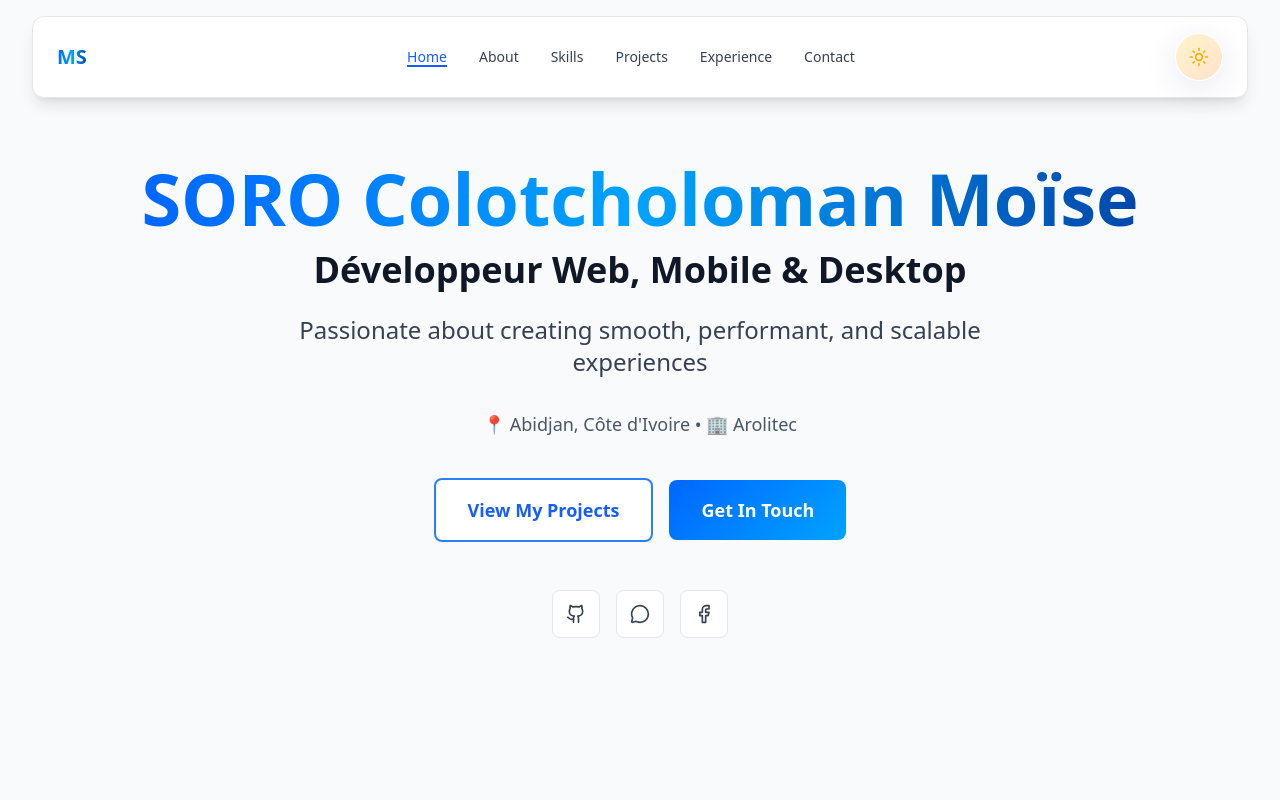
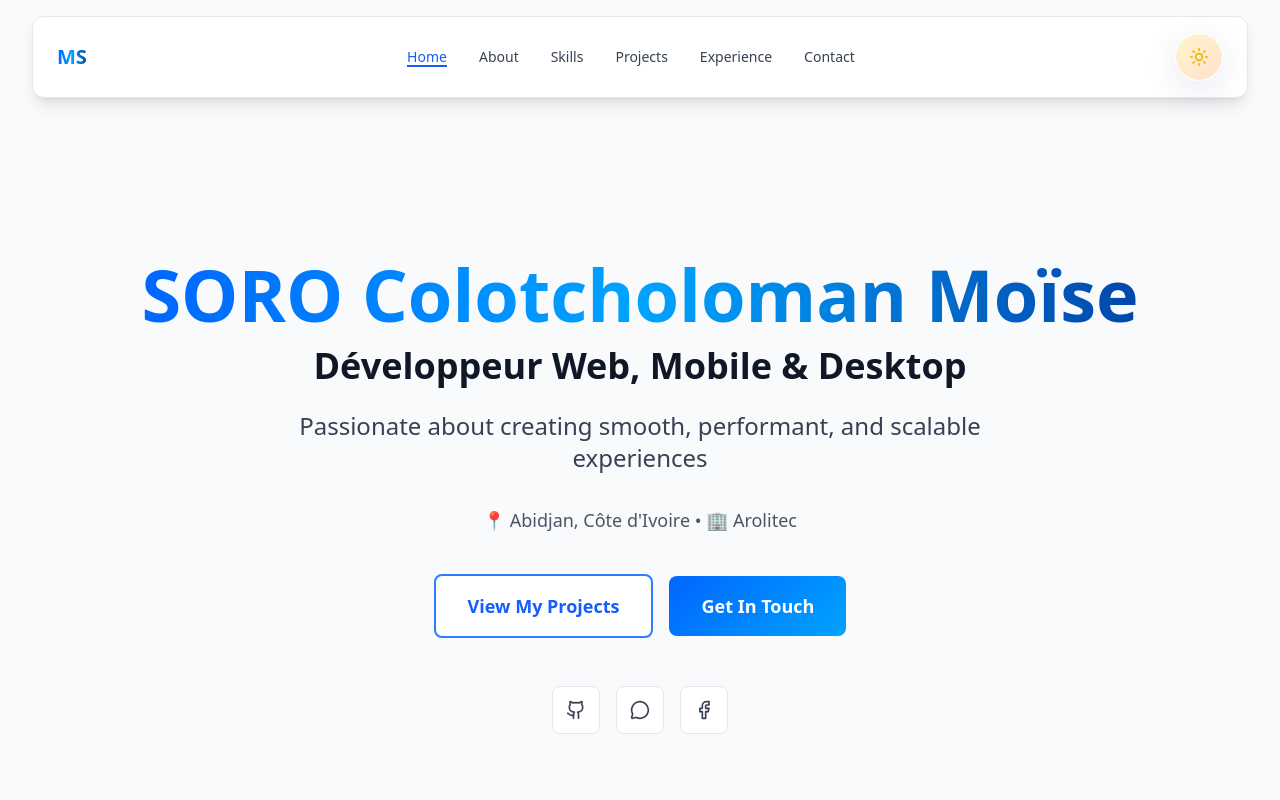
Before and after one commit to SoroMoise/portfolio, a Next.js app: page / in a window 1280 px wide. Shown: the top 800 px of the page. Built offline with nearby package versions, Linux system fonts and the light colour scheme.

Commit message:
Update Layout and Skills components for improved styling and consistency
- Added padding to the main section in Layout component for better spacing.
- Fixed syntax in Skills component by adding missing commas for cleaner code.

```diff
--- a/components/Layout.tsx
+++ b/components/Layout.tsx
@@ -17,7 +17,7 @@ export function Layout({ children }: LayoutProps) {
       </div>
 
       <Navbar />
-      <main>{children}</main>
+      <main className="pt-24">{children}</main>
 
       {/* Footer */}
       <footer className="border-t border-gray-200 dark:border-gray-800 bg-white dark:bg-gray-900 py-8 px-4 sm:px-6 lg:px-8">
--- a/components/Skills.tsx
+++ b/components/Skills.tsx
@@ -115,7 +115,7 @@ export function Skills() {
         <div className="space-y-12">
           {SKILL_CATEGORIES.map((category, categoryIndex) => {
             const categorySkills = SKILLS.filter(
-              (skill) => skill.category === category.id
+              (skill) => skill.category === category.id,
             );
 
             if (categorySkills.length === 0) return null;
@@ -190,7 +190,7 @@ export function Skills() {
                           <div className="relative h-2 bg-gray-200 dark:bg-gray-700 rounded-full overflow-hidden">
                             <motion.div
                               className={`h-full ${getLevelColor(
-                                skill.level
+                                skill.level,
                               )} rounded-full bg-blue-600`}
                               initial={{ width: 0 }}
                               animate={
```
